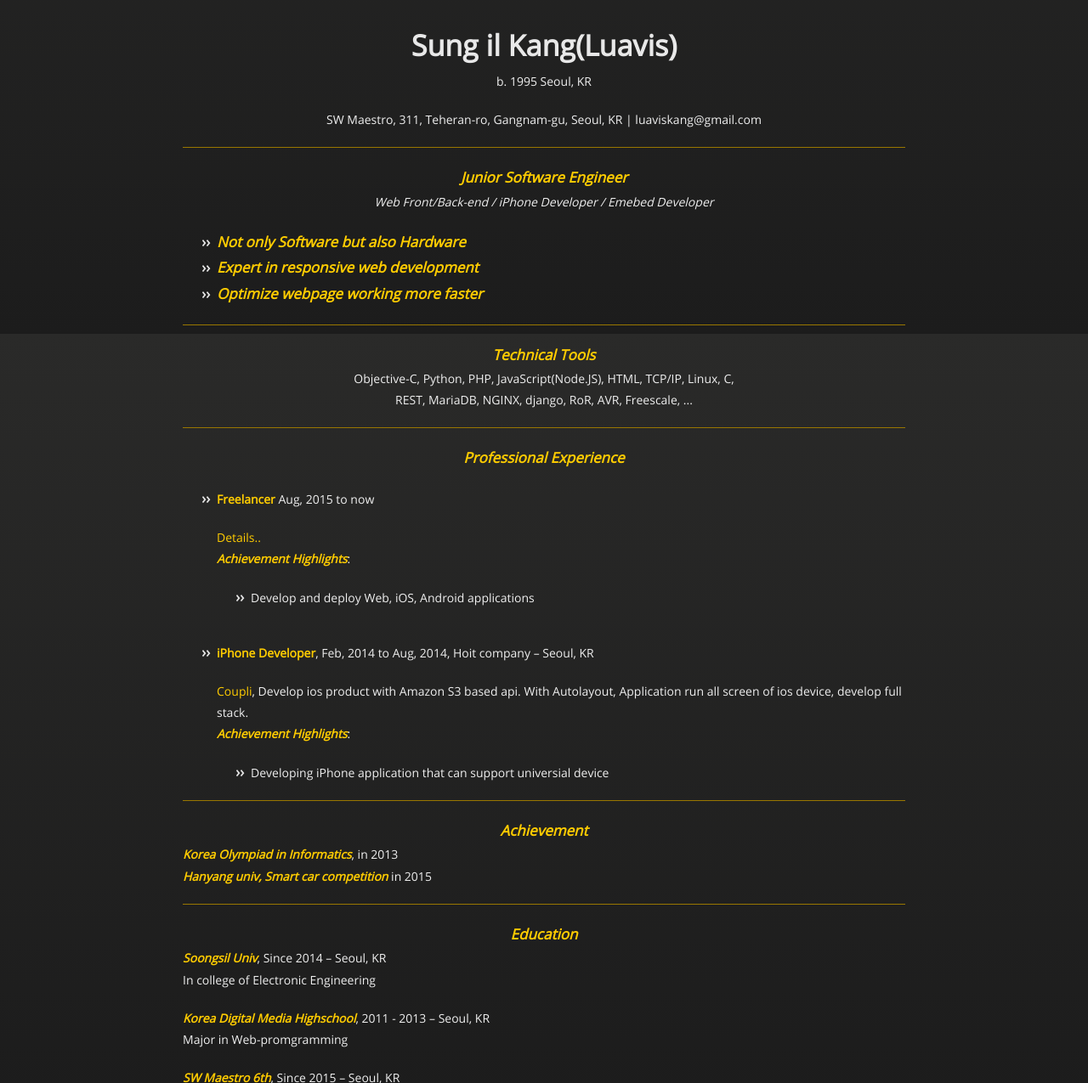
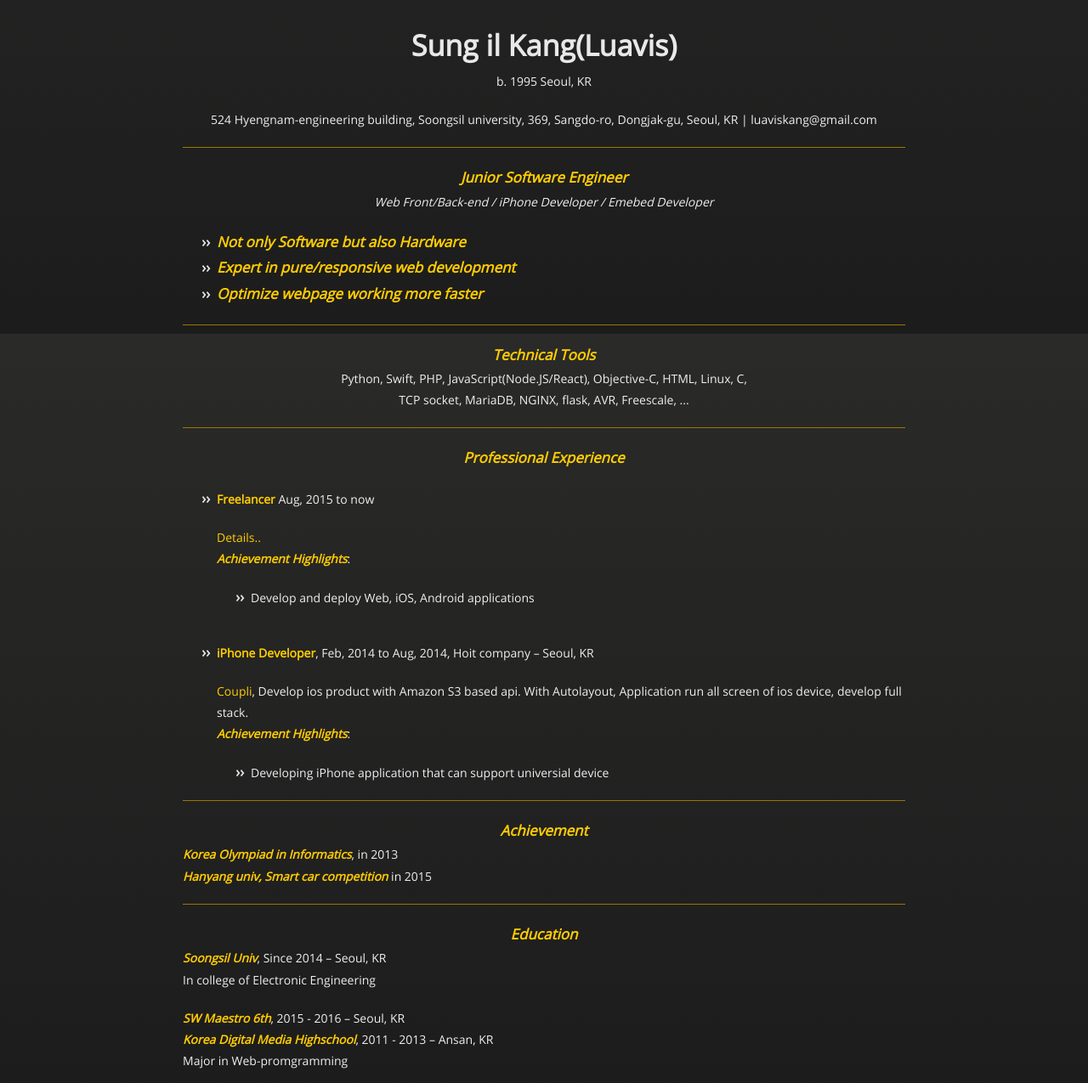
Before and after one commit to Luavis/luavis.github.io, a Jekyll site: the page built from _pages/about_me.html, in a window 1280 px wide and 1400 px high, scrolled down 382 px, cut to the strip 125-1400 px from the top of the window. Shown: the whole strip at 85% size. Built offline with Jekyll 4.4.1, drawn with Linux system fonts in a browser that asks for light colours.

Commit message:
Update about me

```diff
--- a/_pages/about_me.html
+++ b/_pages/about_me.html
@@ -21,13 +21,17 @@ permalink: /about/
   .margin-bottom {
     margin-bottom: 20px;
   }
+  #profile-image {
+    border-width: 20px;
+    width: 160px;
+  }
 </style>
 
 <div class="text-center margin-bottom">
-<img src="https://avatars3.githubusercontent.com/u/1534596?v=3&amp;s=460" alt="avatar" width="160">
+<img src="https://avatars3.githubusercontent.com/u/1534596?v=3&amp;s=460" id="profile-image" alt="profile" width="160">
 <h1 class="name-title">Sung il Kang(Luavis)</h1>
 <p class="description">b. 1995 Seoul, KR</p>
-<p class="description">SW Maestro, 311, Teheran-ro, Gangnam-gu, Seoul, KR | luaviskang@gmail.com </p>
+<p class="description">524 Hyengnam-engineering building, Soongsil university, 369, Sangdo-ro, Dongjak-gu, Seoul, KR | luaviskang@gmail.com </p>
 </div>
 
 <hr>
@@ -41,7 +45,7 @@ permalink: /about/
     <em>Not only Software but also Hardware</em> <span></span>
   </li>
   <li>
-    <em>Expert in responsive web development</em>
+    <em>Expert in pure/responsive web development</em>
   </li>
   <li>
     <em>Optimize webpage working more faster</em>
@@ -52,8 +56,8 @@ permalink: /about/
 <div class="text-center">
   <em>Technical Tools</em>
   <p class="description">
-    Objective-C, Python, PHP, JavaScript(Node.JS), HTML, TCP/IP, Linux, C, <br>
-    REST, MariaDB,  NGINX, django, RoR, AVR, Freescale, ...
+    Python, Swift, PHP, JavaScript(Node.JS/React), Objective-C, HTML,  Linux, C, <br>
+    TCP socket, MariaDB, NGINX, flask, AVR, Freescale, ...
   </p>
 </div>
 <hr>
@@ -109,9 +113,9 @@ permalink: /about/
   <p class="description">
     In college of Electronic Engineering
   </p>
-<em>Korea Digital Media Highschool</em>, 2011 - 2013 – Seoul, KR <br>
+  <em>SW Maestro 6th</em>, 2015 - 2016 – Seoul, KR <br>
+  <em>Korea Digital Media Highschool</em>, 2011 - 2013 – Ansan, KR <br>
   <p class="description">
     Major in Web-promgramming
   </p>
-<em>SW Maestro 6th</em>, Since 2015 – Seoul, KR <br>
 </div>
```
Lines whose indentation alone changed are shown as unchanged.
